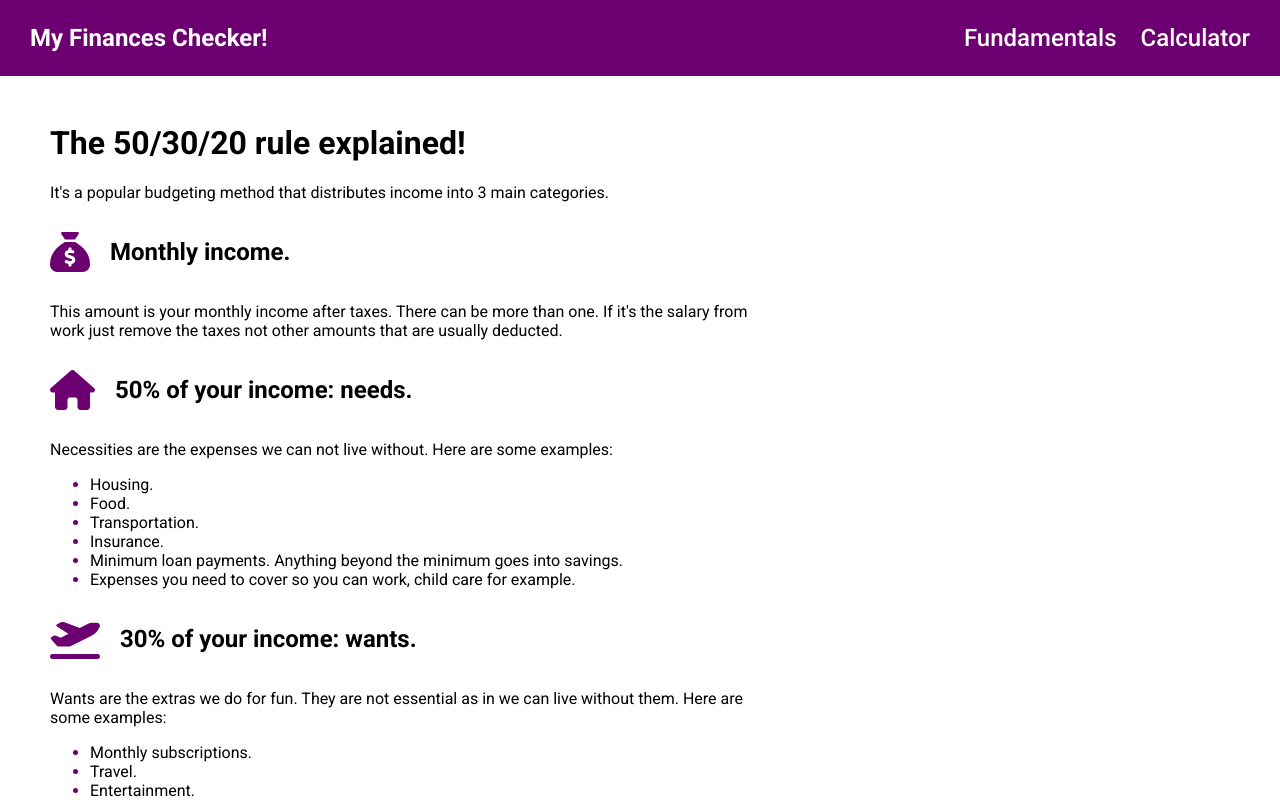
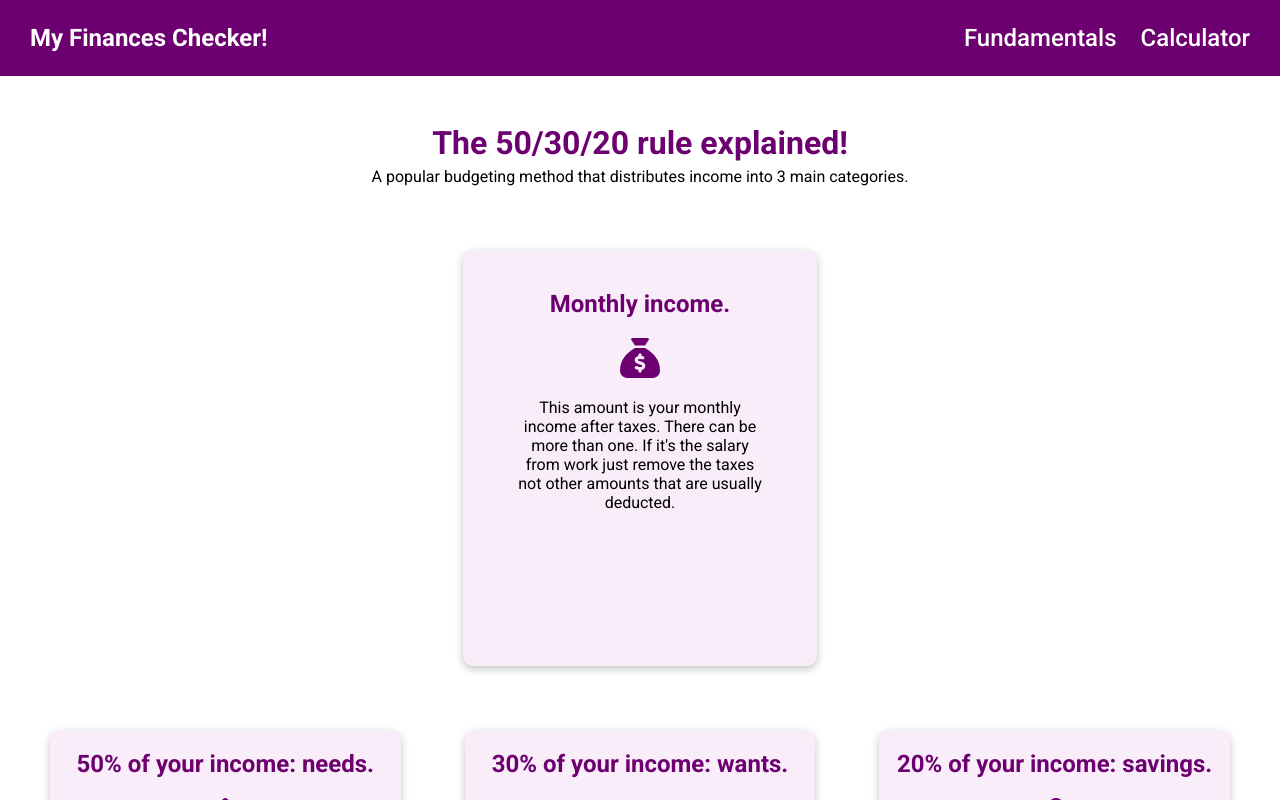
Before and after one commit to samc18/my-finances-checker, a React (Vite) app: page / in a window 1280 px wide. Both pictures are taken after a click on the button "Start". Shown: the top 800 px of the page. Built offline with nearby package versions, Linux system fonts and the light colour scheme.

Commit message:
improve clickable elements and layout of fundamental page

```diff
--- a/src/App.css
+++ b/src/App.css
@@ -31,6 +31,7 @@ input, select {
   --fs-400: 1.5rem;
   --fs-500: 1.75rem;
   --fs-600: 2rem;
+  --fs-700: 2.75rem;
 
   --fw-semi-bold: 500;
   --fw-bold: 700;
@@ -48,7 +49,7 @@ body {
 }
 
 .welcome__title {
-  font-size: var(--fs-500);
+  font-size: var(--fs-700);
   text-align: center;
 }
 
@@ -57,9 +58,48 @@ body {
 }
 
 .welcome__btn {
-  color: var(--clr-text);
   font-weight: var(--fw-semi-bold);
   font-size: var(--fs-300);
+  border-radius: 10px;
+  padding: 0.8em 4em;
+  position: relative;
+  background-color: var(--clr-primary);
+  border: none;
+  cursor: pointer;
+}
+
+.welcome__btn:hover>.btn__anime{
+  right: 0px;
+  top: 0px;
+  height: 100%;
+  width: 100%;
+  border-radius: 10px;
+  border: 2px solid var(--clr-primary);
+  color: black;
+
+}
+
+.welcome__btn:hover>.btnText{
+  color: var(--clr-primary);
+  font-weight: bolder;
+}
+
+.btnText {
+  z-index: 3;
+  position: relative;
+  color: white
+}
+
+.btn__anime {
+  transition: all .25s ease;
+  position: absolute;
+  right: 1.1em;
+  top: 0.5em;
+  height: 1.7em;
+  width: 1.7em;
+  border-radius: 1.5em;
+  background-color: var(--clr-bg);
+  z-index: 2;
 }
 
 .header {
@@ -76,11 +116,6 @@ body {
 .fundamentals a {
   color: inherit;
   text-decoration: none;
-}
-
-.calculator__check-btn {
-  color: var(--clr-text);
-  font-weight: var(--fw-bold);
 }
 
 .modal__content {
@@ -166,14 +201,6 @@ body {
   align-items: center;
 }
 
-.welcome__btn {
-  background-color: var(--clr-primary);
-  border: none;
-  border-radius: 10px;
-  padding: 0.3em 1.5em;
-  cursor: pointer;
-}
-
 .header {
   display: flex;
   justify-content: space-between;
@@ -200,6 +227,11 @@ body {
   display: none;
 }
 
+.header__item:hover{
+  color: var(--clr-bg) ;
+  text-decoration: underline;
+}
+
 @media (min-width: 32em) {
   .header__list i {
     display: none;
@@ -211,6 +243,12 @@ body {
 
 .fundamentals {
   margin: 3em var(--space-inline-m);
+  text-align: center;
+}
+
+.fundamentals__title h1{
+  margin-bottom: 5px ;
+  color: var(--clr-primary);
 }
 
 .fundamentals__item::marker {
@@ -218,22 +256,44 @@ body {
 }
 
 .fundamentals__container {
-  display: flex;
-  align-items: center;
+  background-color: var(--clr-bg);
+  border-radius: 10px;
+  text-align: center;
+  box-shadow: rgba(0, 0, 0, 0.24) 0px 3px 8px;
 }
 
 .fundamentals__subtitle {
   order: 1;
+  color: var(--clr-primary);
 }
 
 .fundamentals__container i {
   color: var(--clr-primary);
   font-size: 2.5em;
-  margin-right: 0.5em;
+  margin-bottom: 0.5em;
 }
 
 .fundamentals__note {
   margin-top: 3em;
+}
+
+.fundamentals__note a{color: var(--clr-primary);}
+
+.fundamentals__note a:hover{text-decoration: underline;}
+
+.fundamentals__list{
+  list-style: none;
+  color: var(--clr-primary);
+  font-weight: bolder;
+  padding: 10px  20px;
+}
+
+.main{
+  padding-top: 20px;
+  width: 30%;
+  margin: auto;
+  height: 52vh;
+  margin-top: 4em;
 }
 
 @media (min-width: 50em) {
@@ -241,8 +301,17 @@ body {
     margin: 3em var(--space-inline-d);
   }
   .fundamentals__description {
-    width: 60%;
+    width: 70%;
+    margin: auto;
   }
+}
+
+.grid{
+  display: grid;
+  grid-template-columns: repeat(3,1fr);
+  grid-template-rows: 1fr;
+  grid-gap: 0 4em;
+  margin-top: 4em;
 }
 
 .calculator {
@@ -262,13 +331,32 @@ body {
 
 .calculator__check-btn {
   background-color: var(--clr-primary);
-  border: none;
-  border-radius: 20px;
-  padding: 1em 3em;
+  border-radius: 10px;
+  padding: 1em 4em;
   cursor: pointer;
-  display: block;
   margin: 0 auto;
   grid-area: check-btn;
+  color: var(--clr-text);
+  font-weight: var(--fw-bold);
+  position: relative;
+  border: none;
+}
+
+
+.calculator__check-btn:hover>.btn__anime{
+  right: 0px;
+  top: 0px;
+  height: 100%;
+  width: 100%;
+  border-radius: 10px;
+  border: 2px solid var(--clr-primary);
+  color: black;
+
+}
+
+.calculator__check-btn:hover>.btnText{
+  color: var(--clr-primary);
+  font-weight: bolder;
 }
 
 .adder {
@@ -328,6 +416,7 @@ body {
   overflow: hidden;
   z-index: 999;
   background-color: rgba(217, 217, 217, 0.5);
+
   display: flex;
   justify-content: center;
   align-items: center;
@@ -360,19 +449,14 @@ body {
   margin-top: 1em;
 }
 
-@media (min-width: 50em) {
-  .modal__content {
-    max-width: 600px;
-  }
-}
-
 .adder {
   display: flex;
   flex-direction: column;
   background-color: var(--clr-bg);
   padding: 2em 0.5em;
-  border-radius: 25px;
+  border-radius: 10px;
   margin-inline: auto;
+  box-shadow: rgba(0, 0, 0, 0.24) 0px 3px 8px;
   width: 300px;
 }
 
@@ -484,7 +568,8 @@ body {
 
 .category {
   background-color: var(--clr-bg);
-  border-radius: 25px;
+  border-radius: 10px;
+   box-shadow: rgba(0, 0, 0, 0.24) 0px 3px 8px;
   margin-inline: auto;
   width: 300px;
   padding: 1em;
@@ -538,3 +623,46 @@ body {
   border-radius: 25px;
   padding: 1em;
 }
+
+/* Responsive media queries */
+@media (max-width: 60em){
+  .grid{
+   grid-gap: 20px;
+  }
+
+  .fundamentals__container{
+    padding: 20px;
+  }
+}
+
+
+@media (min-width: 50em) {
+  .modal__content {
+    max-width: 600px;
+  }
+}
+
+@media (max-width: 44em){
+   .main{
+    width: 70%;
+    height: 60vh;
+   }
+
+   .grid{
+    grid-template-columns: 70%;
+    justify-content: center;
+    grid-template-rows: repeat(3,1fr);
+    grid-gap: 20px;
+   }
+
+}
+
+@media (max-width: 32em) {
+  .main{
+    width: 90%;
+  }
+
+  .grid{
+    grid-template-columns: 90%;
+  }
+}
--- a/src/pages/Calculator.jsx
+++ b/src/pages/Calculator.jsx
@@ -78,7 +78,10 @@ function Calculator() {
                 displayResults={displayResults}
                 isBudgetHealthy={isBudgetHealthy}
             />
-            <button className='calculator__check-btn' onClick={checkFinances}>Check My Finances!</button>
+            <button className='calculator__check-btn' onClick={checkFinances}>
+             <span className="btnText">Check My Finances!</span>
+             <span className="btn__anime"></span>
+            </button>
             <Modals
                 isOpen={isOpen}
                 updateModalState={updateModalState}
--- a/src/pages/Fundamentals.jsx
+++ b/src/pages/Fundamentals.jsx
@@ -1,51 +1,94 @@
 function Fundamentals() {
   return (
-        <main className='fundamentals'>
-            <h1 className='fundamentals__title'>The 50/30/20 rule explained!</h1>
-            <p className='fundamentals__description'>It's a popular budgeting method that distributes income into 3 main categories.</p>
-            <div className='fundamentals__container'>
-                <h2 className='fundamentals__subtitle'>Monthly income.</h2>
+    <main className="fundamentals">
+      <div className="fundamentals__title">
+        <h1>The 50/30/20 rule explained!</h1>
+        <p className="fundamentals__description">
+          A popular budgeting method that distributes income into 3 main
+          categories.
+        </p>
+      </div>
+
+      <div className="fundamentals__container main">
+        <h2 className="fundamentals__subtitle">Monthly income.</h2>
         <i className="fa-solid fa-sack-dollar"></i>
+        <p className="fundamentals__description">
+          This amount is your monthly income after taxes. There can be more than
+          one. If it's the salary from work just remove the taxes not other
+          amounts that are usually deducted.
+        </p>
       </div>
-            <p className='fundamentals__description'>This amount is your monthly income after taxes. There can be more than one. If it's the salary from work just remove the taxes not other amounts that are usually deducted.</p>
-            <div className='fundamentals__container'>
-                <h2 className='fundamentals__subtitle'>50% of your income: needs.</h2>
+
+      <div className="grid">
+        <div className="fundamentals__container">
+          <h2 className="fundamentals__subtitle">50% of your income: needs.</h2>
           <i className="fa-solid fa-house"></i>
+          <p className="fundamentals__description">
+            Necessities are the expenses we can not live without. Here are some
+            examples:
+          </p>
+          <ul className="fundamentals__list">
+            <li className="fundamentals__item">Housing.</li>
+            <li className="fundamentals__item">Food.</li>
+            <li className="fundamentals__item">Transportation.</li>
+            <li className="fundamentals__item">Insurance.</li>
+            <li className="fundamentals__item">
+              Minimum loan payments. Anything beyond the minimum goes into
+              savings.
+            </li>
+            <li className="fundamentals__item">
+              Expenses you need to cover so you can work, child care for
+              example.
+            </li>
+          </ul>
         </div>
-            <p className='fundamentals__description'>Necessities are the expenses we can not live without. Here are some examples:</p>
-            <ul className='fundamentals__list'>
-                <li className='fundamentals__item'>Housing.</li>
-                <li className='fundamentals__item'>Food.</li>
-                <li className='fundamentals__item'>Transportation.</li>
-                <li className='fundamentals__item'>Insurance.</li>
-                <li className='fundamentals__item'>Minimum loan payments. Anything beyond the minimum goes into savings.</li>
-                <li className='fundamentals__item'>Expenses you need to cover so you can work, child care for example.</li>
+
+        <div className="fundamentals__container">
+          <h2 className="fundamentals__subtitle">30% of your income: wants.</h2>
+          <i className="fa-solid fa-plane-departure"></i>
+          <p className="fundamentals__description">
+            Wants are the extras we do for fun. They are not essential as in we
+            can live without them. Here are some examples:
+          </p>
+          <ul className="fundamentals__list">
+            <li className="fundamentals__item">Monthly subscriptions.</li>
+            <li className="fundamentals__item">Travel.</li>
+            <li className="fundamentals__item">Entertainment.</li>
+            <li className="fundamentals__item">Meals out.</li>
           </ul>
-            <div className='fundamentals__container'>
-                <h2 className='fundamentals__subtitle'>30% of your income: wants.</h2>
-                <i className="fa-solid fa-plane-departure"></i>
         </div>
-            <p className='fundamentals__description'>Wants are the extras we do for fun. They are not essential as in we can live without them. Here are some examples:</p>
-            <ul className='fundamentals__list'>
-                <li className='fundamentals__item'>Monthly subscriptions.</li>
-                <li className='fundamentals__item'>Travel.</li>
-                <li className='fundamentals__item'>Entertainment.</li>
-                <li className='fundamentals__item'>Meals out.</li>
+        <div className="fundamentals__container">
+          <h2 className="fundamentals__subtitle">
+            20% of your income: savings.
+          </h2>
+          <i className="fa-solid fa-piggy-bank"></i>
+          <p className="fundamentals__description">
+            Savings is the category we set aside to prepare for the future. We
+            start by repaying debt. High-interest accounts should be targeted
+            first. Here are some examples:
+          </p>
+          <ul className="fundamentals__list">
+            <li className="fundamentals__item">
+              Starting and growing an emergency fund.
+            </li>
+            <li className="fundamentals__item">Saving for retirement.</li>
+            <li className="fundamentals__item">Paying off debt.</li>
           </ul>
-            <div className='fundamentals__container'>
-                <h2 className='fundamentals__subtitle'>20% of your income: savings.</h2>
-                <i className="fa-solid fa-piggy-bank"></i>
         </div>
-            <p className='fundamentals__description'>Savings is the category we set aside to prepare for the future. We start by repaying debt. High-interest accounts should be targeted first.
-            Here are some examples:</p>
-            <ul className='fundamentals__list'>
-                <li className='fundamentals__item'>Starting and growing an emergency fund.</li>
-                <li className='fundamentals__item'>Saving for retirement.</li>
-                <li className='fundamentals__item'>Paying off debt.</li>
-            </ul>
-            <p className='fundamentals__note'>This page was based on this <a href='https://www.nerdwallet.com/article/finance/nerdwallet-budget-calculator' target='_blank'><strong>article</strong></a> from NerdWallet.</p>
+      </div>
+
+      <p className="fundamentals__note">
+        This page is based on the{" "}
+        <a
+          href="https://www.nerdwallet.com/article/finance/nerdwallet-budget-calculator"
+          target="_blank"
+        >
+          <strong>article</strong>
+        </a>{" "}
+        from NerdWallet.
+      </p>
     </main>
-    )
+  );
 }
 
-export default Fundamentals
+export default Fundamentals;
--- a/src/pages/Welcome.jsx
+++ b/src/pages/Welcome.jsx
@@ -2,7 +2,10 @@ function Welcome(props) {
     return (
         <main className='welcome'>
             <p className='welcome__title'>Welcome to <strong>My Finances Checker!</strong></p>
-            <button className='welcome__btn' onClick={props.onClick}>Start</button>
+            <button className='welcome__btn' onClick={props.onClick}>
+            <span className="btnText">Start</span>
+            <span className="btn__anime"></span>
+            </button>
         </main>
     )
 }
```
Lines whose indentation alone changed are shown as unchanged.
